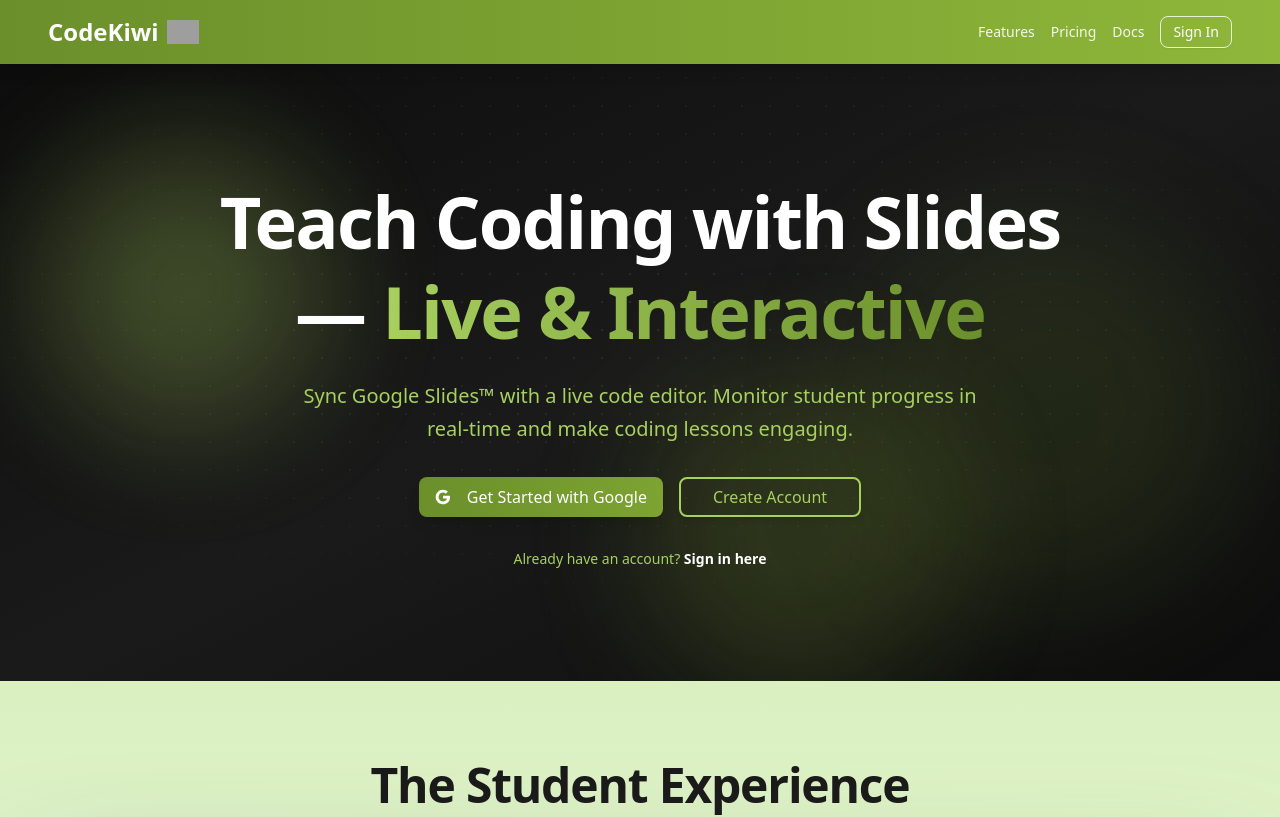
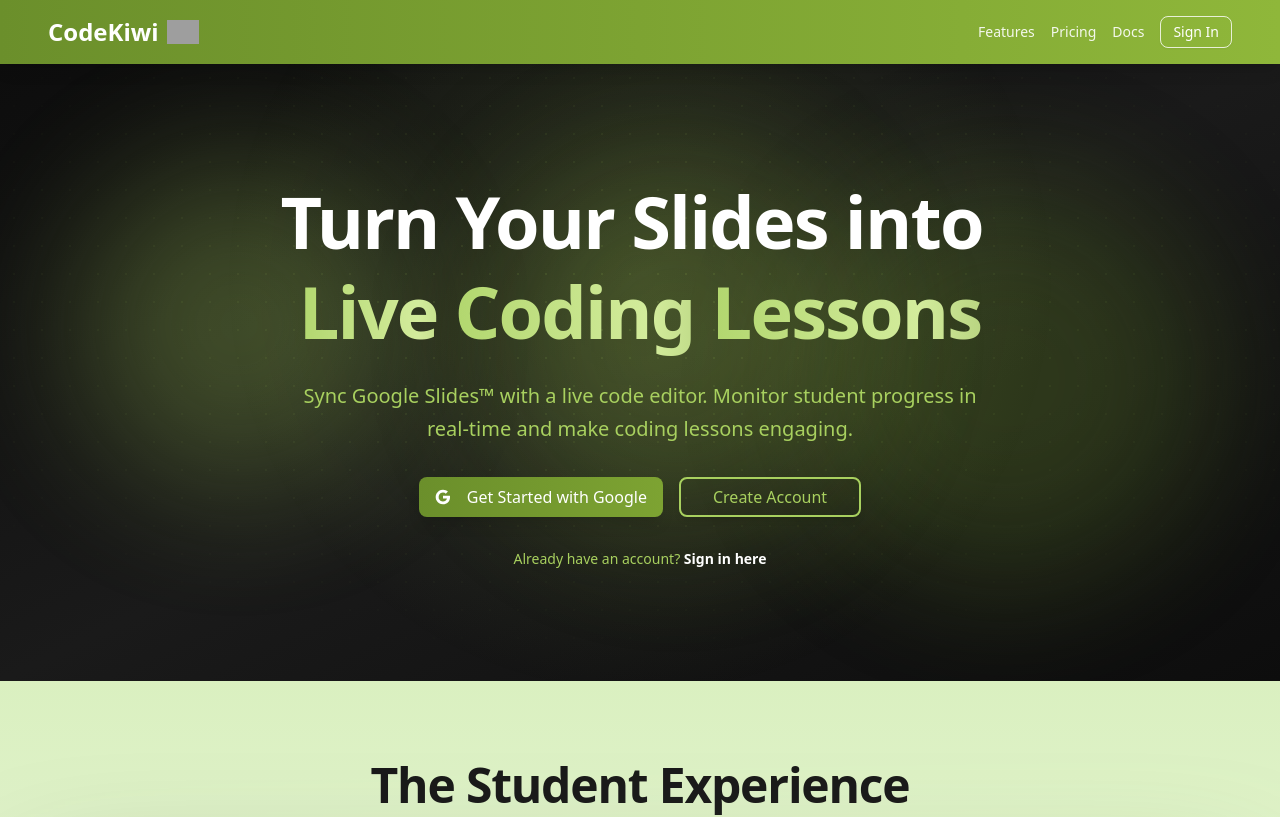
Before and after one commit to JayantDeveloper/codekiwi-site, a Next.js app: page / in a window 1280 px wide. Shown: the top 817 px of the page. Built offline with nearby package versions, Linux system fonts and the light colour scheme; grey boxes are pictures that could not be loaded.

Commit message:
Hero refresh: new dash-free headline, word-stagger entrance, gradient shimmer, mouse spotlight, drifting aurora blobs

```diff
--- a/src/app/globals.css
+++ b/src/app/globals.css
@@ -229,3 +229,30 @@
 .slide-reveal-2 { animation: slide-reveal 0.35s ease-out 1.15s both; }
 .slide-reveal-3 { animation: slide-reveal 0.35s ease-out 1.4s  both; }
 .slide-reveal-4 { animation: slide-reveal 0.35s ease-out 1.7s  both; }
+@keyframes gradient-x {
+  0%, 100% { background-position: 0% 50%; }
+  50%      { background-position: 100% 50%; }
+}
+.animate-gradient-x { animation: gradient-x 5s ease-in-out infinite; }
+
+@keyframes aurora-1 {
+  0%, 100% { transform: translate(0, 0) scale(1); opacity: 0.9; }
+  33%      { transform: translate(60px, 40px) scale(1.15); opacity: 1; }
+  66%      { transform: translate(-30px, 70px) scale(0.95); opacity: 0.75; }
+}
+@keyframes aurora-2 {
+  0%, 100% { transform: translate(0, 0) scale(1); opacity: 0.85; }
+  40%      { transform: translate(-70px, -50px) scale(1.1); opacity: 1; }
+  70%      { transform: translate(40px, -20px) scale(0.9); opacity: 0.7; }
+}
+@keyframes aurora-3 {
+  0%, 100% { transform: translate(-50%, -50%) scale(1); opacity: 0.8; }
+  50%      { transform: translate(calc(-50% + 50px), calc(-50% - 40px)) scale(1.2); opacity: 1; }
+}
+.animate-aurora-1 { animation: aurora-1 22s ease-in-out infinite; }
+.animate-aurora-2 { animation: aurora-2 26s ease-in-out infinite; }
+.animate-aurora-3 { animation: aurora-3 18s ease-in-out infinite; }
+
+@media (prefers-reduced-motion: reduce) {
+  .animate-gradient-x, .animate-aurora-1, .animate-aurora-2, .animate-aurora-3 { animation: none; }
+}
--- a/src/app/layout.tsx
+++ b/src/app/layout.tsx
@@ -15,7 +15,7 @@
 
 export const metadata: Metadata = {
   title: "CodeKiwi - Interactive Coding Education",
-  description: "Teach Coding with Slides — Live & Interactive. Sync Google Slides™ with a live code editor.",
+  description: "Turn your slides into live coding lessons. Sync Google Slides™ with a live code editor and monitor student progress in real time.",
   icons: {
     icon: [
       { url: "/favicon.ico", sizes: "any" },
--- a/src/components/home/HeroSection.tsx
+++ b/src/components/home/HeroSection.tsx
@@ -1,10 +1,46 @@
+"use client";
+
 import Link from "next/link";
+import {
+  motion,
+  useMotionValue,
+  useMotionTemplate,
+  useReducedMotion,
+  type Variants,
+} from "framer-motion";
 import { Button } from "@/components/ui/button";
 import GoogleIcon from "@/components/GoogleIcon";
 
+const HEADLINE_WORDS = ["Turn", "Your", "Slides", "into"];
+const GRADIENT_WORDS = ["Live", "Coding", "Lessons"];
+
+const wordVariants: Variants = {
+  hidden: { opacity: 0, y: 22 },
+  visible: (i: number) => ({
+    opacity: 1,
+    y: 0,
+    transition: { delay: 0.08 * i, duration: 0.5, ease: [0.21, 0.47, 0.32, 0.98] },
+  }),
+};
+
 export function HeroSection() {
+  const reduceMotion = useReducedMotion();
+  const mouseX = useMotionValue(50);
+  const mouseY = useMotionValue(35);
+  const spotlight = useMotionTemplate`radial-gradient(640px circle at ${mouseX}% ${mouseY}%, rgba(168, 208, 95, 0.16), transparent 65%)`;
+
+  const handleMouseMove = (e: React.MouseEvent<HTMLElement>) => {
+    if (reduceMotion) return;
+    const rect = e.currentTarget.getBoundingClientRect();
+    mouseX.set(((e.clientX - rect.left) / rect.width) * 100);
+    mouseY.set(((e.clientY - rect.top) / rect.height) * 100);
+  };
+
   return (
-    <section className="relative overflow-hidden py-20 md:py-28 bg-gradient-to-br from-[#0d0d0d] via-[#1a1a1a] to-[#0d0d0d]">
+    <section
+      onMouseMove={handleMouseMove}
+      className="relative overflow-hidden py-20 md:py-28 bg-gradient-to-br from-[#0d0d0d] via-[#1a1a1a] to-[#0d0d0d]"
+    >
       <div className="absolute inset-0 overflow-hidden pointer-events-none">
         <div
           className="absolute inset-0 opacity-[0.12]"
@@ -14,31 +50,52 @@
             maskImage: "radial-gradient(ellipse 70% 60% at 50% 40%, black, transparent)",
           }}
         />
-        <div className="absolute top-20 left-10 w-72 h-72 bg-[#a8d05f]/30 rounded-full blur-3xl animate-pulse" />
-        <div
-          className="absolute bottom-20 right-10 w-96 h-96 bg-[#6b8f2b]/30 rounded-full blur-3xl animate-pulse"
-          style={{ animationDelay: "700ms" }}
+        <div className="absolute top-20 left-10 w-72 h-72 bg-[#a8d05f]/30 rounded-full blur-3xl animate-aurora-1" />
+        <div className="absolute bottom-20 right-10 w-96 h-96 bg-[#6b8f2b]/30 rounded-full blur-3xl animate-aurora-2" />
+        <div className="absolute top-1/2 left-1/2 w-80 h-80 bg-[#8fb73a]/25 rounded-full blur-3xl animate-aurora-3" />
+      </div>
+
+      {!reduceMotion && (
+        <motion.div
+          className="absolute inset-0 pointer-events-none"
+          style={{ background: spotlight }}
         />
-        <div
-          className="absolute top-1/2 left-1/2 w-80 h-80 bg-[#8fb73a]/25 rounded-full blur-3xl animate-pulse"
-          style={{ animationDelay: "1400ms" }}
-        />
-      </div>
+      )}
 
       <div className="relative z-10 flex flex-col items-center justify-center space-y-8 text-center px-4 sm:px-8 md:px-12 max-w-7xl mx-auto">
         <div className="space-y-6 max-w-4xl">
-          <h1
-            className="text-5xl font-bold tracking-tight text-white sm:text-6xl md:text-7xl leading-tight animate-fade-in"
-            style={{ animationDelay: "100ms" }}
-          >
-            Teach Coding with Slides —{" "}
-            <span className="bg-gradient-to-r from-[#a8d05f] to-[#6b8f2b] bg-clip-text text-transparent">
-              Live &amp; Interactive
-            </span>
+          <h1 className="text-5xl font-bold tracking-tight text-white sm:text-6xl md:text-7xl leading-tight">
+            {HEADLINE_WORDS.map((word, i) => (
+              <motion.span
+                key={word + i}
+                className="inline-block"
+                custom={i}
+                initial={reduceMotion ? undefined : "hidden"}
+                animate="visible"
+                variants={wordVariants}
+              >
+                {word}
+                {" "}
+              </motion.span>
+            ))}
+            <br className="hidden sm:block" />
+            {GRADIENT_WORDS.map((word, i) => (
+              <motion.span
+                key={word}
+                className="inline-block bg-gradient-to-r from-[#a8d05f] via-[#d3ec9c] to-[#6b8f2b] bg-clip-text text-transparent animate-gradient-x bg-[length:200%_auto]"
+                custom={HEADLINE_WORDS.length + i}
+                initial={reduceMotion ? undefined : "hidden"}
+                animate="visible"
+                variants={wordVariants}
+              >
+                {word}
+                {i < GRADIENT_WORDS.length - 1 ? " " : ""}
+              </motion.span>
+            ))}
           </h1>
           <p
             className="mx-auto max-w-[700px] text-lg text-[#a8d05f] md:text-xl leading-relaxed animate-fade-in font-medium"
-            style={{ animationDelay: "200ms" }}
+            style={{ animationDelay: "500ms" }}
           >
             Sync Google Slides™ with a live code editor. Monitor student progress
             in real-time and make coding lessons engaging.
@@ -47,12 +104,12 @@
 
         <div
           className="flex flex-col gap-4 sm:flex-row animate-fade-in"
-          style={{ animationDelay: "300ms" }}
+          style={{ animationDelay: "650ms" }}
         >
           <Button
             asChild
             size="lg"
-            className="bg-gradient-to-r from-[#6b8f2b] to-[#7da332] hover:from-[#5a7a23] hover:to-[#6b8f2b] text-white shadow-lg hover:shadow-xl transition-all duration-300 text-base px-8"
+            className="bg-gradient-to-r from-[#6b8f2b] to-[#7da332] hover:from-[#5a7a23] hover:to-[#6b8f2b] text-white shadow-lg hover:shadow-xl hover:scale-[1.03] transition-all duration-300 text-base px-8"
           >
             <Link href="/signup">
               <GoogleIcon className="mr-2 h-5 w-5" />
@@ -63,7 +120,7 @@
             <Button
               size="lg"
               variant="outline"
-              className="border-2 border-[#a8d05f] text-[#a8d05f] hover:bg-[#a8d05f] hover:text-[#1a1a1a] shadow-md hover:shadow-lg transition-all duration-300 bg-transparent text-base px-8"
+              className="border-2 border-[#a8d05f] text-[#a8d05f] hover:bg-[#a8d05f] hover:text-[#1a1a1a] shadow-md hover:shadow-lg hover:scale-[1.03] transition-all duration-300 bg-transparent text-base px-8"
             >
               Create Account
             </Button>
@@ -72,7 +129,7 @@
 
         <p
           className="text-sm text-[#a8d05f] animate-fade-in font-medium"
-          style={{ animationDelay: "400ms" }}
+          style={{ animationDelay: "800ms" }}
         >
           Already have an account?{" "}
           <Link
```
